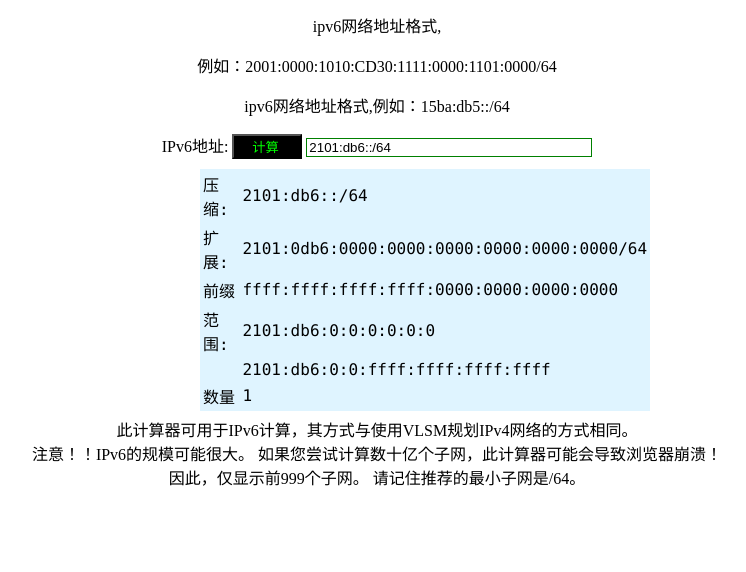
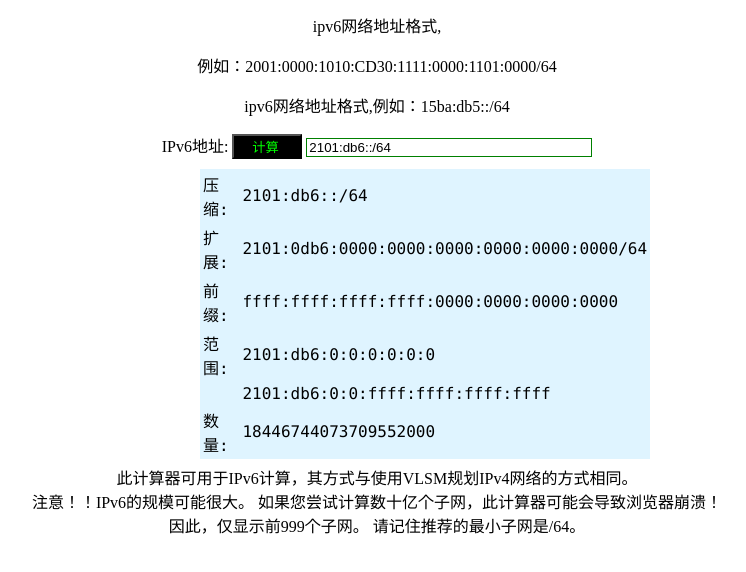
Before and after one commit to ixjx/ipv6, a plain HTML site: page index.html in a window 1280 px wide. Both pictures are taken after a click on the button "计算". Shown: the part 116-688 px from the top of the page, without its empty margins (263-1009 px from the left). Drawn offline with Linux system fonts and the light colour scheme.

Commit message:
增加ipv6主机数量

```diff
--- a/index.html
+++ b/index.html
@@ -25,7 +25,15 @@
 <div class="guiboweb" style="text-align: center">
 	<div class="title">  <h1>IPv6子网掩码计算器 </h1>
 </div>
+<script>
+function host(){
+	prefix=document.getElementById("ip").value.split("/")[1];
+	host_num=Math.pow(2,128-prefix);
+	document.getElementById("64s").innerHTML=host_num;
+}
 
+
+</script>
 
 <script src="/ipv6/js/jsipv61.js"></script>
 <p>IPv6子网掩码计算器  以斜线表示法输入IPv6地址和子网大小：</p>
@@ -34,22 +42,22 @@
 <p>ipv6网络地址格式,例如：15ba:db5::/64</p>
 <form onsubmit="return false;">
 	<label>IPv6地址:</label>
-	<button onClick="calculate();" style="width: 70px; background-color: #000000">
+	<button onClick="calculate();host();" style="width: 70px; background-color: #000000">
 	<font color="#00FF00">计算&nbsp; </font></button>
 	<input type='text'  id='ip' value='2101:db6::/64' style="border:1px solid #008000; width:280px" size="50" name="h"/>
 
 </form>
 <table  bgcolor="#DFF4FF" cellpadding="2" cellspacing="1" width="450px" style="position: relative;left: 36%;top: 10px;text-align: left;font-family: Consolas;">
 	<tr><td width="70"><span class="tlid-translation translation" lang="zh-CN">
-		<span title class>压缩</span></span>:</td><td id='address'></td></tr>
+		<span title class>压缩:</span></span></td><td id='address'></td></tr>
 	<tr><td width="70"><span class="tlid-translation translation" lang="zh-CN"><span title>
-		扩展</span></span>:</td><td id='expanded'></td></tr>
-	<tr><td width="70"><span lang="zh-cn">前缀</span><span class="tlid-translation translation" lang="zh-CN"></span></td><td id='prefix'></td></tr>
+		扩展:</span></span></td><td id='expanded'></td></tr>
+	<tr><td width="70"><span lang="zh-cn">前缀:</span><span class="tlid-translation translation" lang="zh-CN"></span></td><td id='prefix'></td></tr>
 	<tr><td width="70"><span class="tlid-translation translation" lang="zh-CN">
 		<span title class>范围:</span></span></td><td id='first'></td></tr>
 	<tr><td width="70"></td><td id='last'></td></tr>
 	<tr><td width="70"><span class="tlid-translation translation" lang="zh-CN">
-		<span title class>数量</span></td><td id='64s'></td></tr>
+		<span title class>数量:</span></td><td id='64s'></td></tr>
 </table>
 
 <p id='facts'>
```
